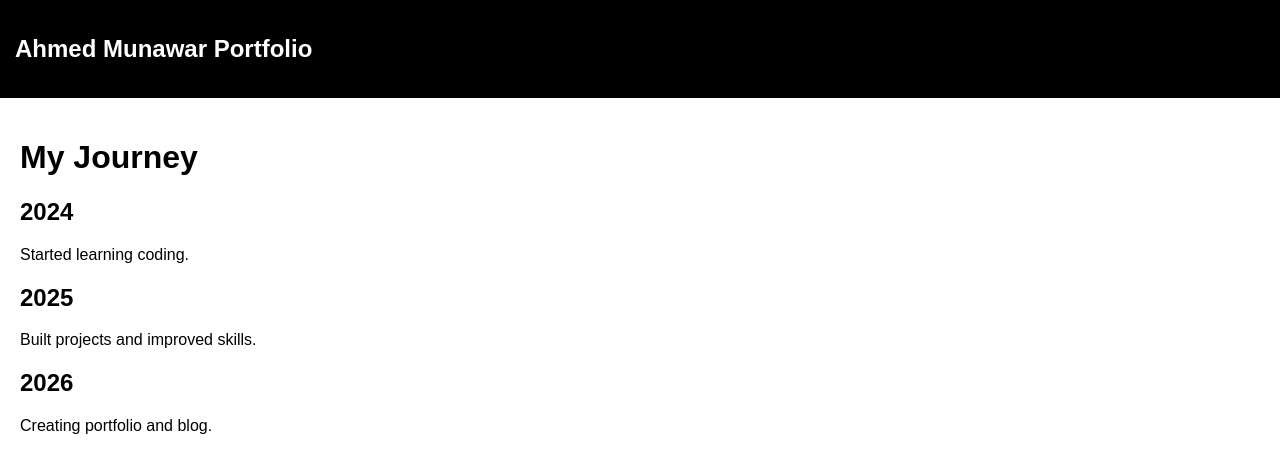
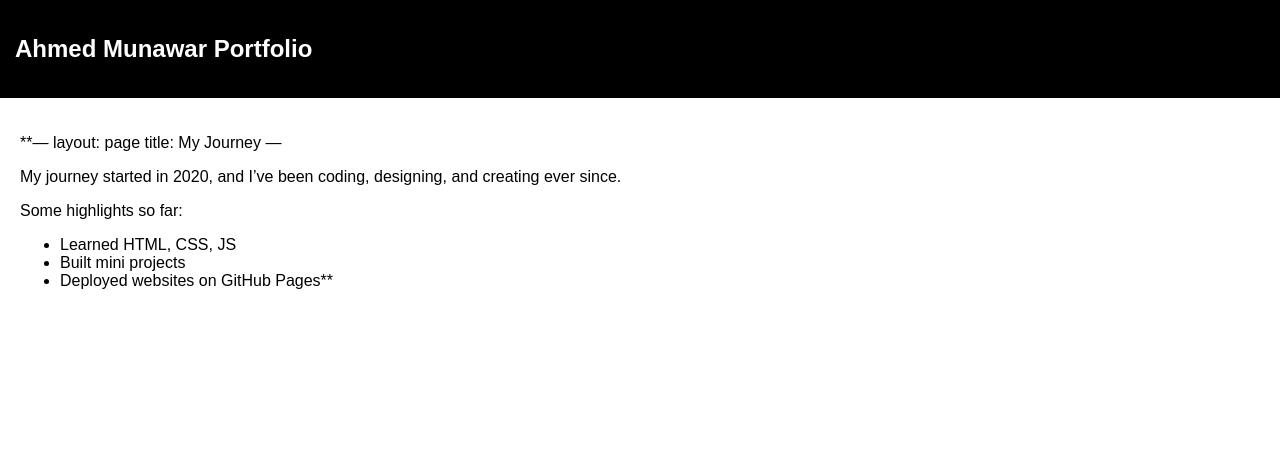
Before and after one commit to engr-ahmad-munawar/engr-ahmad-munawar.github.io-Portfolio-, a Jekyll site: the page built from journey.md, in a window 1280 px wide. Shown: the top 473 px of the page. Built offline with Jekyll 4.4.1, drawn with Linux system fonts in a browser that asks for light colours; our own code applies the rules of GitHub Pages for plain Markdown files.

Commit message:
Revise journey timeline and add highlights
Updated journey details and formatting.

```diff
--- a/journey.md
+++ b/journey.md
@@ -1,14 +1,12 @@
----
+**---
+layout: page
 title: My Journey
 ---
 
-# My Journey
+My journey started in 2020, and I’ve been coding, designing, and creating ever since.
 
-## 2024
-Started learning coding.
+Some highlights so far:
 
-## 2025
-Built projects and improved skills.
-
-## 2026
-Creating portfolio and blog.
+- Learned HTML, CSS, JS
+- Built mini projects
+- Deployed websites on GitHub Pages**
```
